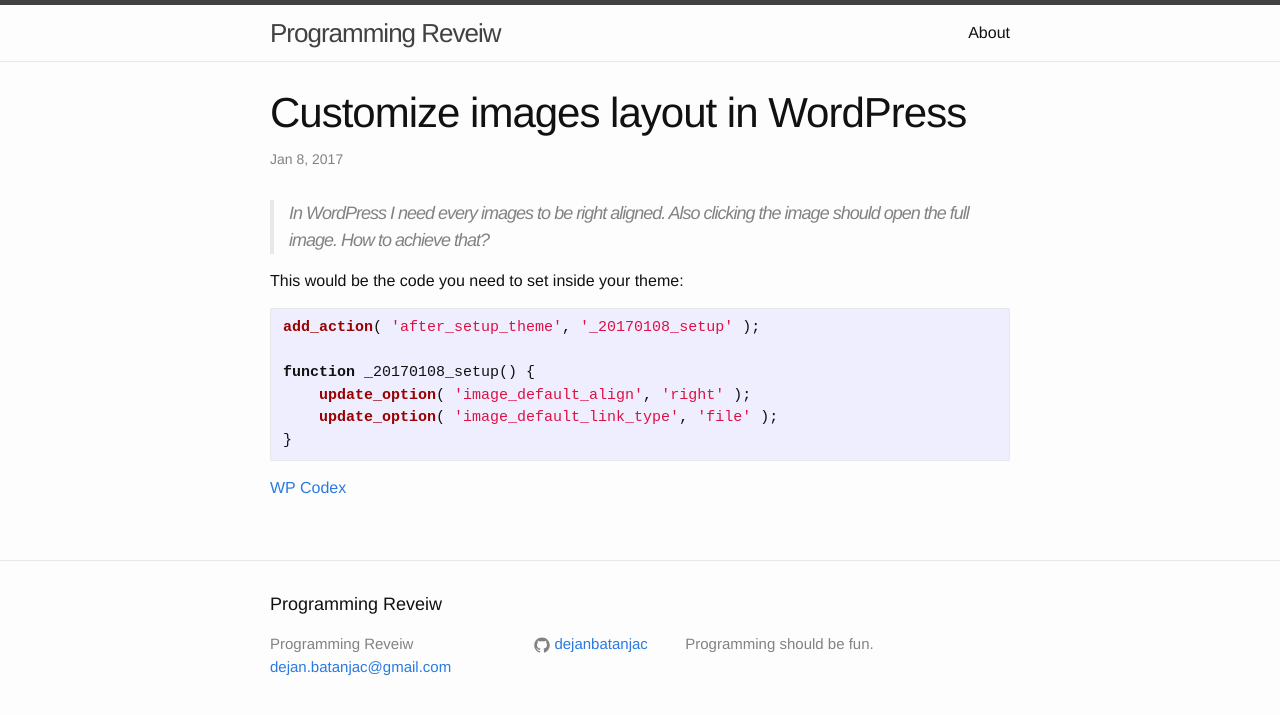
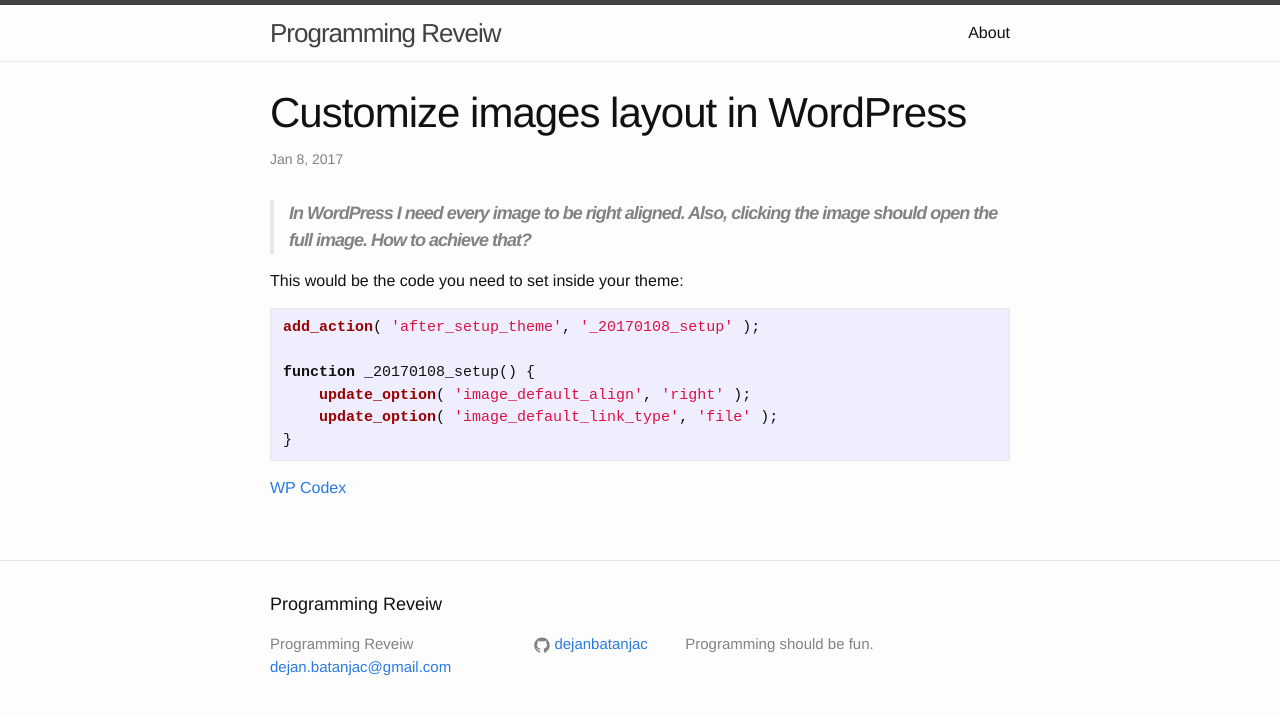
Before and after one commit to dejanbatanjac/programming-review.com, a Jekyll site: the page built from _posts/2017-01-08-wordpress-image-customization.md, in a window 1280 px wide. Shown: the top 715 px of the page. Built offline with Jekyll 4.4.1, drawn with Linux system fonts in a browser that asks for light colours.

Commit message:
Update 2017-01-08-wordpress-image-customization.md

```diff
--- a/_posts/2017-01-08-wordpress-image-customization.md
+++ b/_posts/2017-01-08-wordpress-image-customization.md
@@ -4,7 +4,7 @@ title:  "Customize images layout in WordPress"
 date:   2017-01-08 03:39:33 +0100
 categories: wordpress themes images
 ---
->In WordPress I need every images to be right aligned. Also clicking the image should open the full image. How to achieve that?
+>***In WordPress I need every image to be right aligned. Also, clicking the image should open the full image. How to achieve that?***
 
 This would be the code you need to set inside your theme:
 
```
